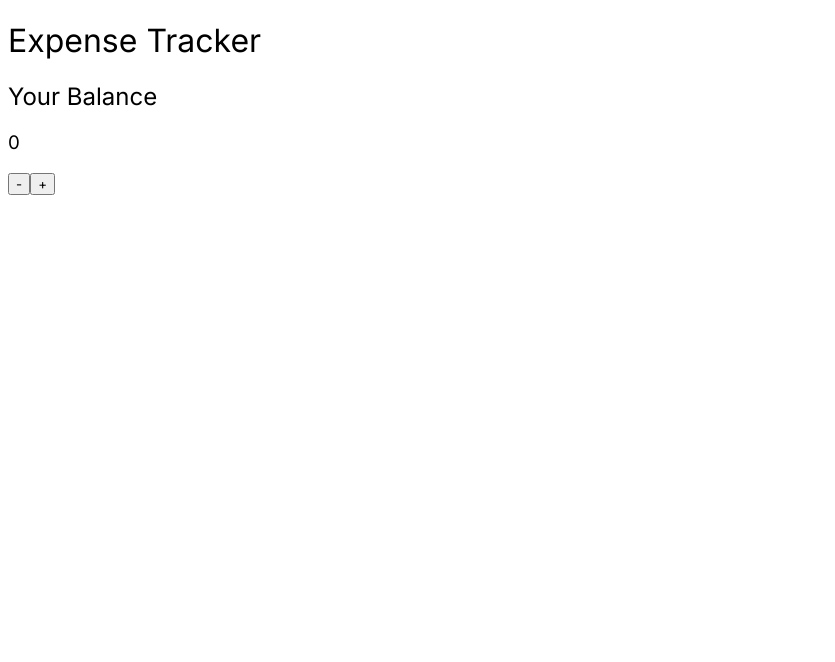
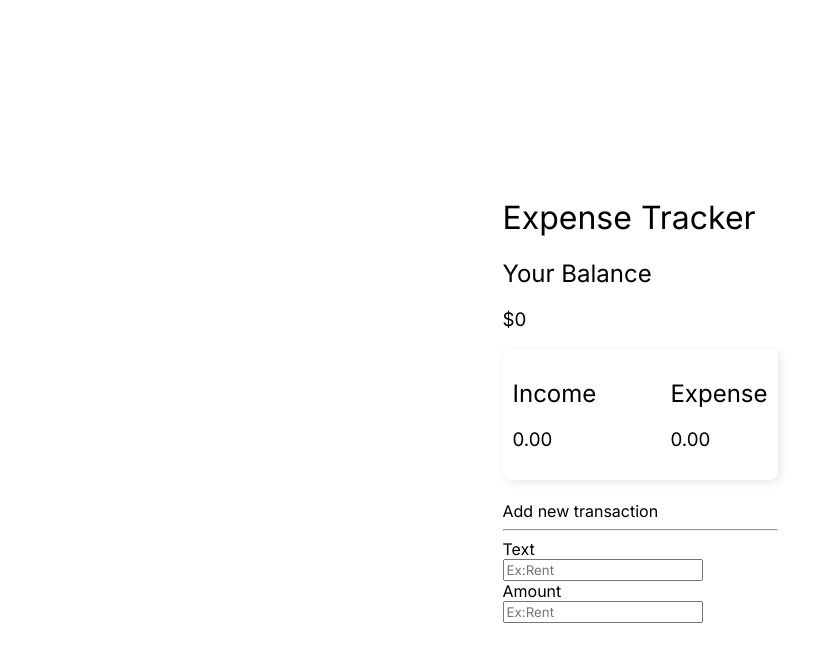
Before and after one commit to itszaid27/expense-tracker, a React (Vite) app in the folder expense-tracker/: page / in a window 1280 px wide. Shown: the top 662 px of the page, without its empty margins (0-835 px from the left). Built offline with nearby package versions, Linux system fonts and the light colour scheme.

Commit message:
added more changes and styling

```diff
--- a/expense-tracker/src/App.jsx
+++ b/expense-tracker/src/App.jsx
@@ -1,5 +1,7 @@
 import React, { useState } from "react";
 import Balance from "./Components/Balance";
+import Transactions from "./Components/Transactions";
+import ExpenseForm from "./Components/ExpenseForm";
 import "./app.css";
 const App = () => {
   const [balance, setBalance] = useState(0);
@@ -15,8 +17,8 @@ const App = () => {
     <>
       <h1>Expense Tracker</h1>
       <Balance balance={balance} />
-      <button onClick={decrement}>-</button>
-      <button onClick={increment}>+</button>
+      <Transactions />
+      <ExpenseForm />
     </>
   );
 };
--- a/expense-tracker/src/Components/Balance.jsx
+++ b/expense-tracker/src/Components/Balance.jsx
@@ -4,7 +4,7 @@ const Balance = (props) => {
   return (
     <>
       <h2>Your Balance</h2>
-      <h3>{props.balance}</h3>
+      <h3>${props.balance}</h3>
     </>
   );
 };
--- /dev/null
+++ b/expense-tracker/src/Components/ExpenseForm.jsx
@@ -0,0 +1,24 @@
+import React from "react";
+
+const ExpenseForm = () => {
+  return (
+    <>
+      <div className="expenseform">
+        <h4>Add new transaction</h4>
+        <hr />
+
+        <form action="">
+          <label htmlFor="">Text</label>
+          <br />
+          <input type="text" name="text" id="text" placeholder="Ex:Rent" />
+          <br />
+          <label htmlFor="">Amount</label>
+          <br />
+          <input type="number" name="text" id="text" placeholder="Ex:Rent" />
+        </form>
+      </div>
+    </>
+  );
+};
+
+export default ExpenseForm;
--- /dev/null
+++ b/expense-tracker/src/Components/Transactions.jsx
@@ -0,0 +1,20 @@
+import React from "react";
+import "../app.css";
+
+const Transactions = () => {
+  return (
+    <div className="transaction">
+      <div className="income">
+        <h2>Income</h2>
+        <h3>0.00</h3>
+      </div>
+      <div className="separator"></div>
+      <div className="expenses">
+        <h2>Expense</h2>
+        <h3>0.00</h3>
+      </div>
+    </div>
+  );
+};
+
+export default Transactions;
--- a/expense-tracker/src/app.css
+++ b/expense-tracker/src/app.css
@@ -3,3 +3,36 @@
     font-family: 'Inter';
     font-weight: 400;
 }
+
+body{
+    display: flex;
+    justify-content: center;
+    align-items: center;
+    height: 100vh;
+    flex-direction: column;
+    margin: 0;
+}
+
+.transaction {
+    display: flex;
+    justify-content: space-between;
+    align-items: center;
+    gap: 15px;
+    padding: 10px;
+    border-radius: 8px;
+    max-width: 400px;
+    min-width: 250px;
+    width: 275px;
+    margin: auto;
+    box-shadow: 2px 2px 10px rgba(0, 0, 0, 0.1);
+  }
+  .separator {
+    width: 2px; /* Thin vertical line */
+    background-color: #ccc; /* Light gray */
+    height: 80%; /* Adjust height */
+    align-self: center; /* Ensures it aligns properly */
+}
+
+h4{
+    margin-bottom: 2px;
+}
```
